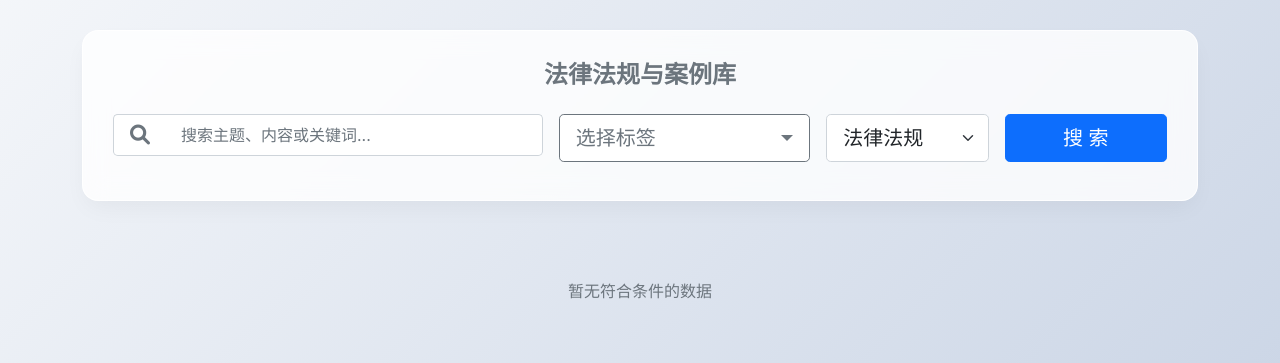
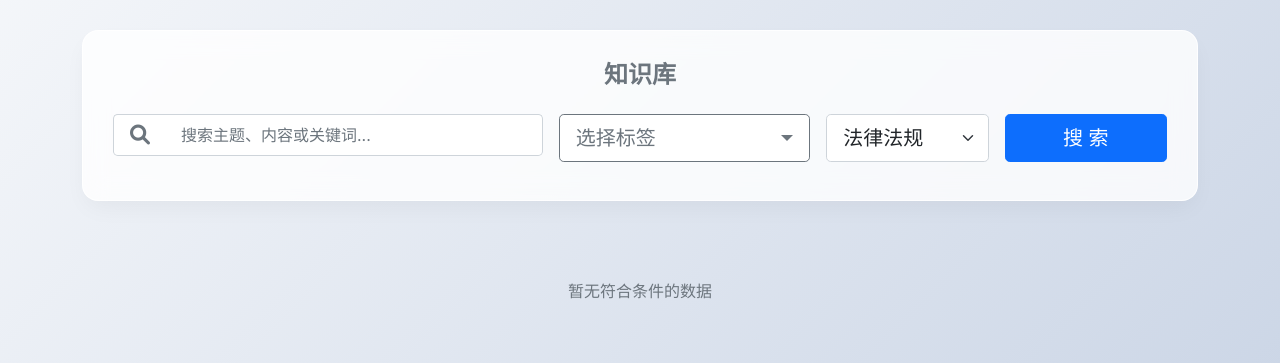
Before and after one commit to abner20953/bidding-data, a Flask app: page /anli/ in a window 1280 px wide. Shown: the part 57-420 px from the top of the page. Run offline with Flask 3, Linux system fonts and the light colour scheme; data that the repository does not hold is empty.

Commit message:
chore(ui): rename 'Case Library' to 'Knowledge Base' provided user request

```diff
--- a/dashboard/templates/knowledge/detail.html
+++ b/dashboard/templates/knowledge/detail.html
@@ -4,7 +4,7 @@
 <head>
     <meta charset="UTF-8">
     <meta name="viewport" content="width=device-width, initial-scale=1.0">
-    <title>{{ entry.title }} - 法律法规与案例库</title>
+    <title>{{ entry.title }} - 知识库</title>
     <link href="https://fonts.googleapis.com/css2?family=Inter:wght@400;500;600;700&display=swap" rel="stylesheet">
     <link href="https://cdn.jsdelivr.net/npm/bootstrap@5.1.3/dist/css/bootstrap.min.css" rel="stylesheet">
     <link href="https://cdnjs.cloudflare.com/ajax/libs/font-awesome/6.0.0/css/all.min.css" rel="stylesheet">
--- a/dashboard/templates/knowledge/edit.html
+++ b/dashboard/templates/knowledge/edit.html
@@ -4,7 +4,7 @@
 <head>
     <meta charset="UTF-8">
     <meta name="viewport" content="width=device-width, initial-scale=1.0">
-    <title>{{ '编辑' if entry.id else '录入' }} - 法律法规与案例库</title>
+    <title>{{ '编辑' if entry.id else '录入' }} - 知识库</title>
     <link href="https://fonts.googleapis.com/css2?family=Inter:wght@400;500;600;700&display=swap" rel="stylesheet">
     <link href="https://cdn.jsdelivr.net/npm/bootstrap@5.1.3/dist/css/bootstrap.min.css" rel="stylesheet">
     <link href="https://cdnjs.cloudflare.com/ajax/libs/font-awesome/6.0.0/css/all.min.css" rel="stylesheet">
--- a/dashboard/templates/knowledge/list.html
+++ b/dashboard/templates/knowledge/list.html
@@ -4,7 +4,7 @@
 <head>
     <meta charset="UTF-8">
     <meta name="viewport" content="width=device-width, initial-scale=1.0">
-    <title>法律法规与案例库</title>
+    <title>知识库</title>
     <link href="https://fonts.googleapis.com/css2?family=Inter:wght@400;500;600;700&display=swap" rel="stylesheet">
     <link href="https://cdn.jsdelivr.net/npm/bootstrap@5.1.3/dist/css/bootstrap.min.css" rel="stylesheet">
     <link href="https://cdnjs.cloudflare.com/ajax/libs/font-awesome/6.0.0/css/all.min.css" rel="stylesheet">
@@ -134,7 +134,7 @@
     <div class="container">
         <!-- Search & Filter -->
         <div class="search-box">
-            <h4 class="mb-4 text-center fw-bold text-secondary">法律法规与案例库</h4>
+            <h4 class="mb-4 text-center fw-bold text-secondary">知识库</h4>
             <div class="row g-3">
                 <div class="col-md-5">
                     <div class="input-group input-group-lg">
--- a/dashboard/templates/nav_index.html
+++ b/dashboard/templates/nav_index.html
@@ -183,7 +183,7 @@
             <!-- 法律法规案例库 -->
             <a href="/anli" class="card">
                 <div class="icon">📚</div>
-                <h2>法律法规与案例</h2>
+                <h2>知识库</h2>
                 <p>收录招投标相关法律法规与经典案例，支持智能检索与备注留言。</p>
             </a>
         </div>
--- a/dashboard/templates/nav_index_full.html
+++ b/dashboard/templates/nav_index_full.html
@@ -195,7 +195,7 @@
             <!-- 法律法规案例库 -->
             <a href="/anli" class="card">
                 <div class="icon">📚</div>
-                <h2>法律法规与案例</h2>
+                <h2>知识库</h2>
                 <p>收录招投标相关法律法规与经典案例，支持智能检索与备注留言。</p>
             </a>
         </div>
```
